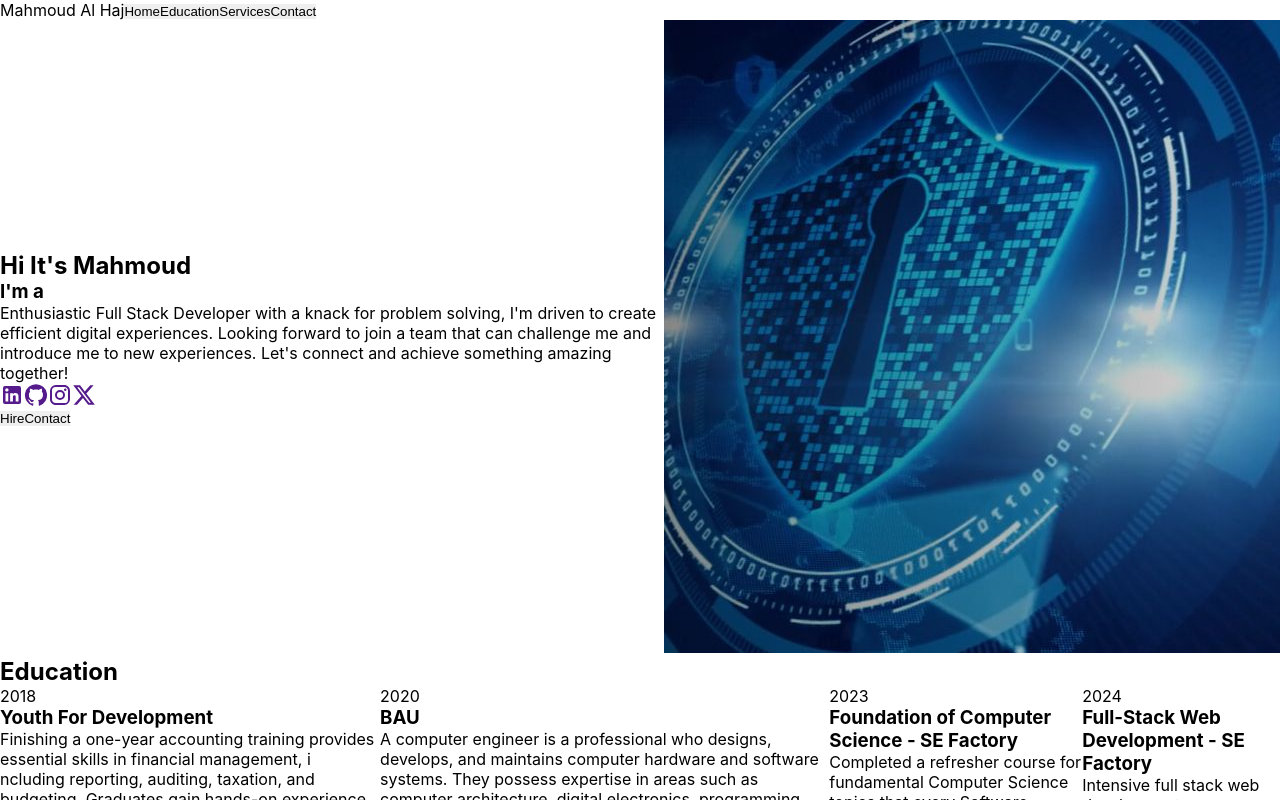
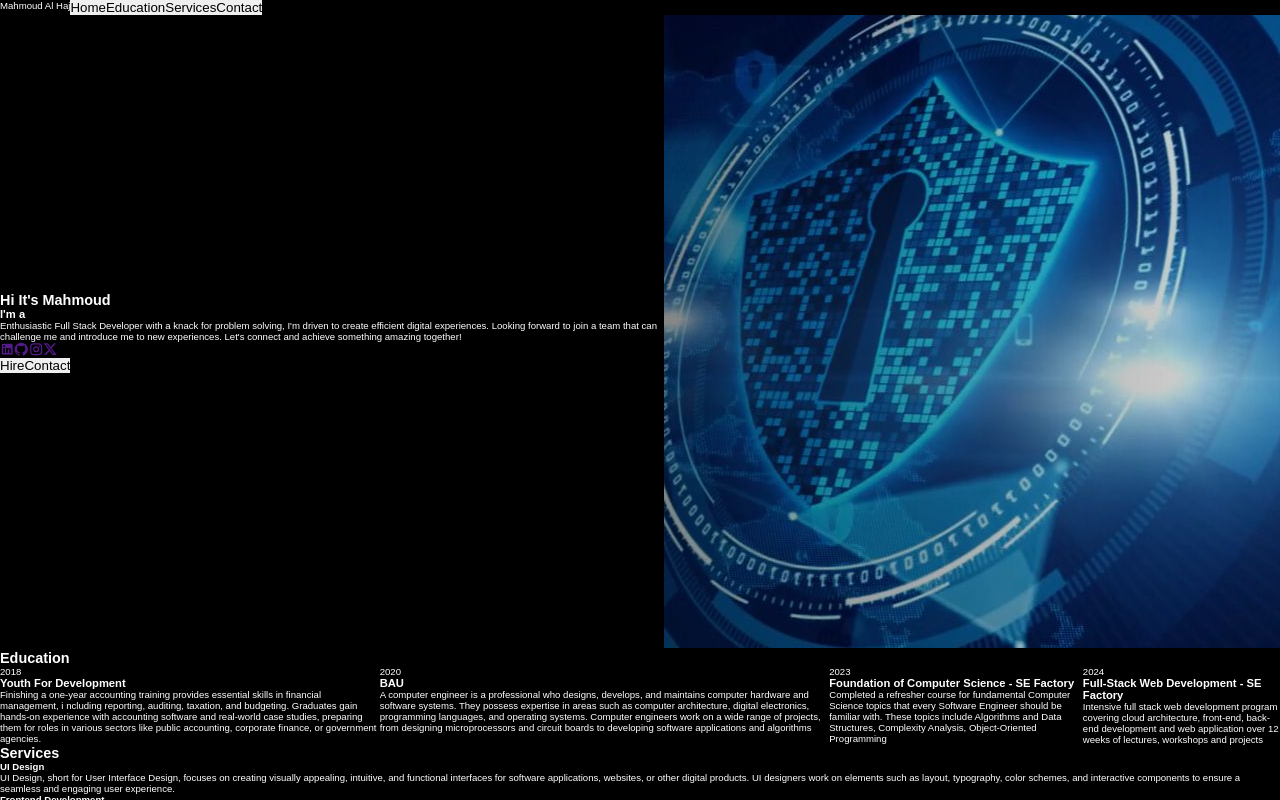
Before and after one commit to MahmoudAlHaj4/-Personal-Portfolio-Website, a React (Create React App) app in the folder personalwebsite/: page / in a window 1280 px wide. Shown: the top 800 px of the page. Built offline with nearby package versions, Linux system fonts and the light colour scheme.

Commit message:
update index.css

```diff
--- a/personalwebsite/src/index.css
+++ b/personalwebsite/src/index.css
@@ -1,13 +1,18 @@
+*{
+  padding: 0;
+  margin: 0;
+  box-sizing: border-box;
+}
 body {
-  margin: 0;
-  font-family: -apple-system, BlinkMacSystemFont, 'Segoe UI', 'Roboto', 'Oxygen',
-    'Ubuntu', 'Cantarell', 'Fira Sans', 'Droid Sans', 'Helvetica Neue',
-    sans-serif;
-  -webkit-font-smoothing: antialiased;
-  -moz-osx-font-smoothing: grayscale;
+ background-color: black
+ ;
+  color: white;
 }
 
-code {
-  font-family: source-code-pro, Menlo, Monaco, Consolas, 'Courier New',
-    monospace;
+
+
+html{
+  font-size: 60%;
+  overflow-x: hidden;
+  font-family: sans-serif;
 }
```
